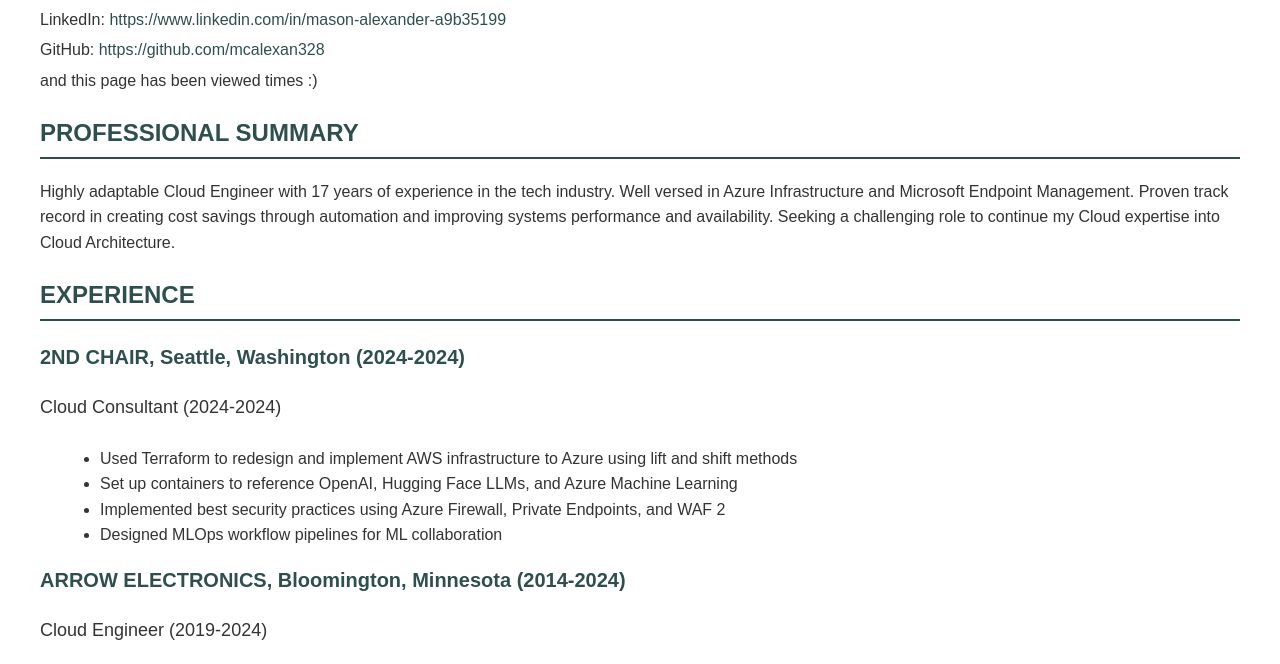
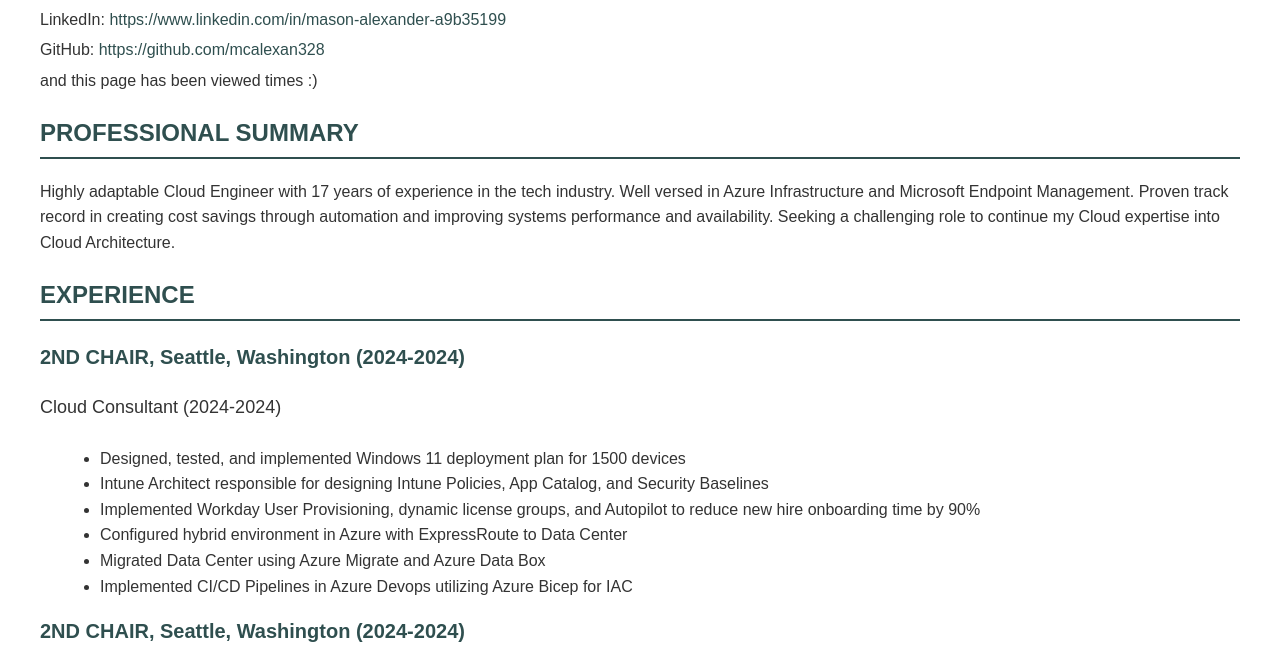
Before and after one commit to mcalexan328/Azure-Resume, a plain HTML site: page frontend/index.html in a window 1280 px wide. Shown: the part 120-784 px from the top of the page. Drawn offline with nearby package versions, Linux system fonts and the light colour scheme; no server answers.

Commit message:
Updated html

```diff
--- a/frontend/index.html
+++ b/frontend/index.html
@@ -48,6 +48,17 @@
 
   <div class="section experience">
       <h2>EXPERIENCE</h2>
+
+      <h3>2ND CHAIR, Seattle, Washington (2024-2024)</h3>
+      <h4>Cloud Consultant (2024-2024)</h4>
+      <ul>
+          <li>Designed, tested, and implemented Windows 11 deployment plan for 1500 devices</li>
+          <li>Intune Architect responsible for designing Intune Policies, App Catalog, and Security Baselines</li>
+          <li>Implemented Workday User Provisioning, dynamic license groups, and Autopilot to reduce new hire onboarding time by 90%</li>
+          <li>Configured hybrid environment in Azure with ExpressRoute to Data Center</li>
+          <li>Migrated Data Center using Azure Migrate and Azure Data Box</li>
+          <li>Implemented CI/CD Pipelines in Azure Devops utilizing Azure Bicep for IAC</li>
+      </ul>
 
       <h3>2ND CHAIR, Seattle, Washington (2024-2024)</h3>
       <h4>Cloud Consultant (2024-2024)</h4>
```
Also changed, not shown: 1 other file.
